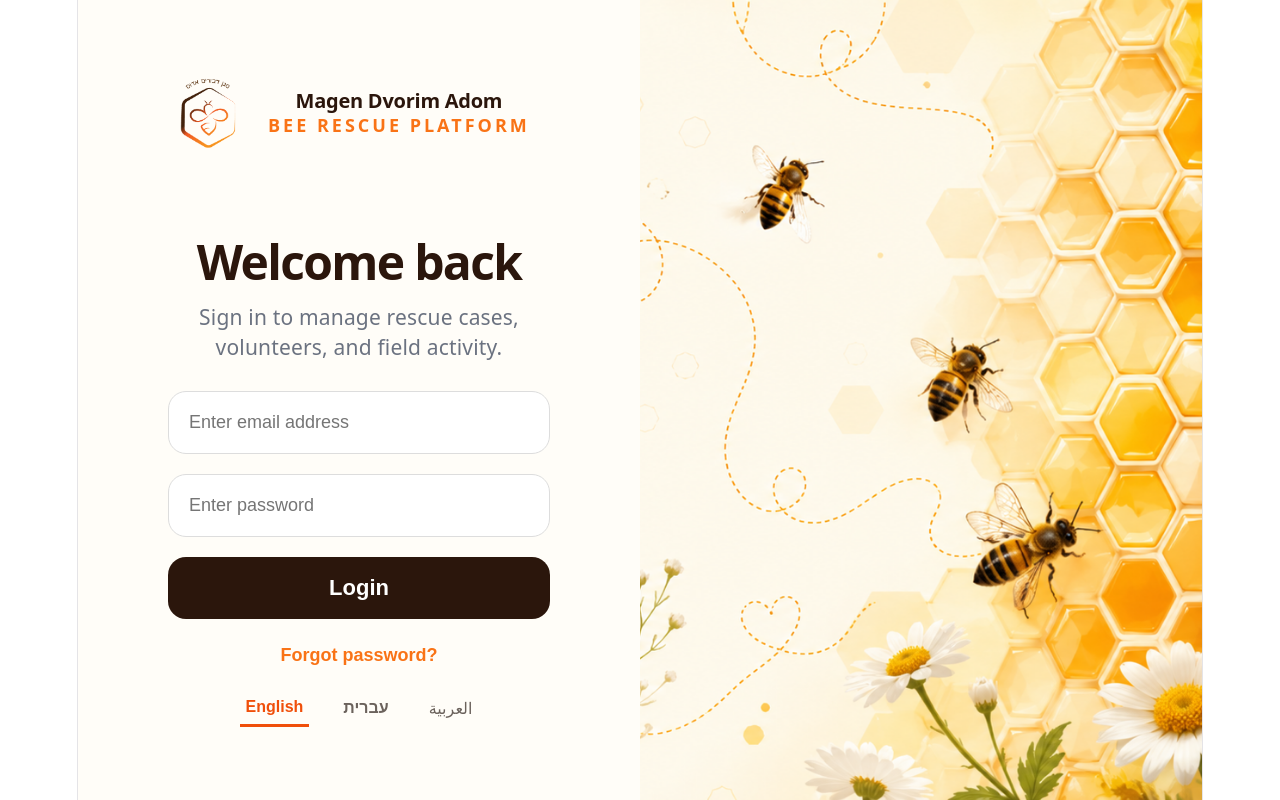
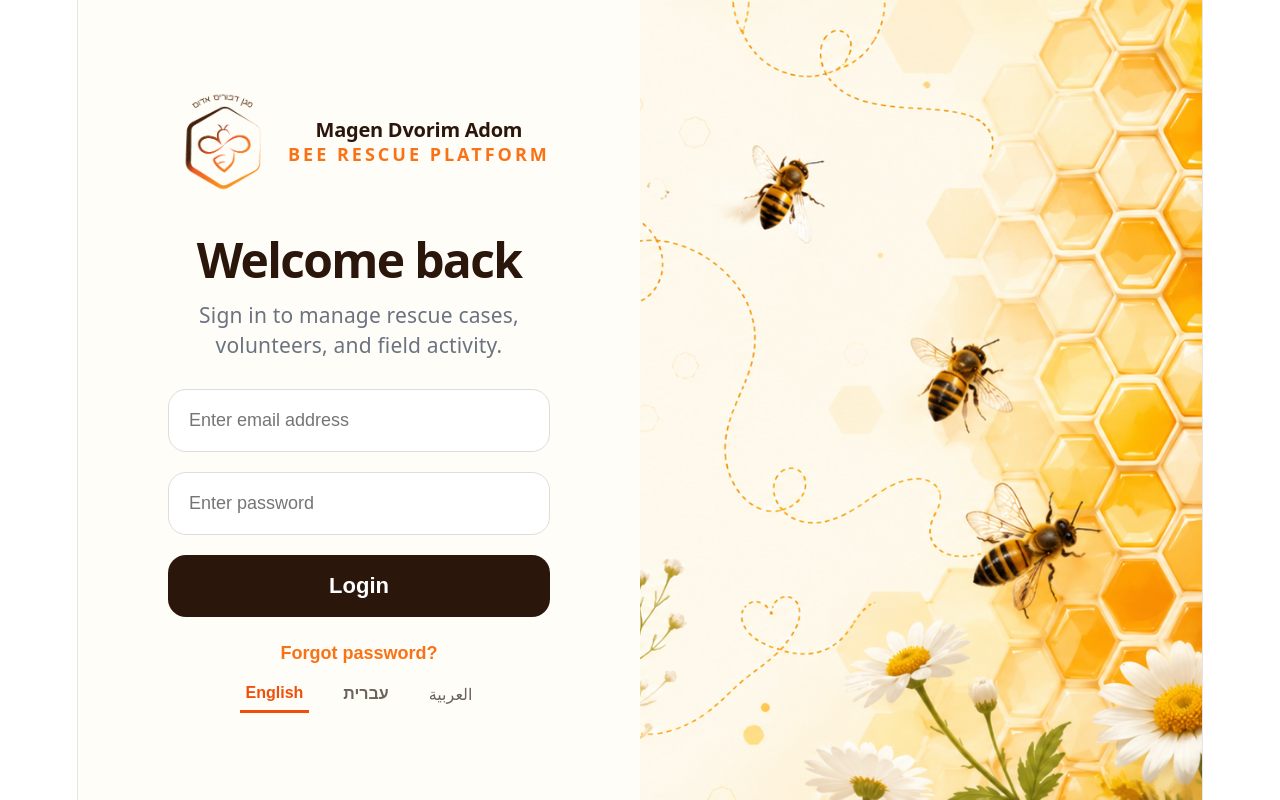
Before and after one commit to jce-kehila-2026/kehila-2026-magen-dvorim-adom, a React (Vite) app: page / in a window 1280 px wide. Built offline with nearby package versions, Linux system fonts and the light colour scheme; no server answers.

Commit message:
Polish UI and fix tests

```diff
--- a/src/App.css
+++ b/src/App.css
@@ -576,18 +576,6 @@
     font-size: 36px;
   }
 }
-.login-visual-side {
-  animation: bgFloat 10s ease-in-out infinite;
-}
-
-@keyframes bgFloat {
-  0%, 100% {
-    background-position: center center;
-  }
-  50% {
-    background-position: center 20px;
-  }
-}
 @keyframes floatingImage {
   0%, 100% {
     transform: translateY(0px) scale(1);
@@ -598,7 +586,25 @@
   }
 }
 
-.floating-image {
+/* .floating-image {
   animation: floatingImage 5s ease-in-out infinite !important;
   will-change: transform;
+} */
+.floating-image {
+  animation: beeHero 8s ease-in-out infinite;
 }
+
+
+  @keyframes beeHero {
+  0% {
+    transform: translateY(0px) scale(1);
+  }
+
+  50% {
+    transform: translateY(-6px) scale(1.015);
+  }
+
+  100% {
+    transform: translateY(0px) scale(1);
+  }
+}
--- a/src/components/views/AdminUsersView.jsx
+++ b/src/components/views/AdminUsersView.jsx
@@ -2,7 +2,7 @@
 // Allows viewing, creating, editing, deleting, and restoring users.
 
 import { useNavigate } from "react-router-dom";
-import logo from "../../assets/עברית-logo.png";
+import logo from "../../assets/logo.png";
 
 function getRoleBadge(role, USER_ROLES) {
   const labels = {
--- a/src/components/views/CasesView.jsx
+++ b/src/components/views/CasesView.jsx
@@ -2,7 +2,7 @@
 // Displays rescue cases with filtering, assignment, and status actions.
 
 import { useNavigate } from "react-router-dom";
-import logo from "../../assets/עברית-logo.png";
+import logo from "../../assets/logo.png";
 import VolunteerRecommendationMap from "./VolunteerRecommendationMap";
 
 function CasesView({
--- a/src/components/views/DashboardView.jsx
+++ b/src/components/views/DashboardView.jsx
@@ -5,7 +5,7 @@ import { useNavigate } from "react-router-dom";
 import AssignedCasesMap from "../AssignedCasesMap";
 import CoordinatorSendForm from "../../pages/CoordinatorSendForm";
 import { USER_ROLES } from "../../services/userSchema";
-import logo from "../../assets/עברית-logo.png";
+import logo from "../../assets/logo.png";
 
 function DashboardView({
   userProfile,
--- a/src/components/views/LoginView.jsx
+++ b/src/components/views/LoginView.jsx
@@ -1,5 +1,5 @@
-import loginImage from "../../assets/creative.png";
-import logo from "../../assets/עברית-logo.png";
+import creativeImage from "../../assets/creative.png";
+import logo from "../../assets/logo.png";
 
 export default function LoginView({
   email,
@@ -101,7 +101,7 @@ export default function LoginView({
 
       <div style={styles.right}>
         <img
-        src={loginImage}
+        src={creativeImage}
         alt="Bee Rescue"
         className="floating-image"
         style={styles.sideImage}
@@ -145,14 +145,17 @@ const styles = {
  logoRow: {
   display: "flex",
   alignItems: "center",
-    gap: "20px",
-    marginBottom: "50px",
+  gap: "10px",
+  marginBottom: "28px",
+  overflow: "visible",
 },
 
   logo: {
-    width: "80px",
-    height: "80px",
+    width: "110px",
+    height: "110px",
     objectFit: "contain",
+    display: "block",
+    flexShrink: 0,
 },
 
   brandTitle: {
@@ -167,8 +170,9 @@ const styles = {
     letterSpacing: "3px",
     fontWeight: "700",
   },
+
   languageRow: {
-  marginTop: "30px",
+  marginTop: "18px",
   display: "flex",
   justifyContent: "center",
   gap: "28px",
@@ -193,7 +197,7 @@ langActive: {
   fontSize: "48px",
   lineHeight: 1.05,
   color: "#2b160c",
-  margin: "34px 0 14px",
+  margin: "10px 0 14px",
   fontWeight: "900",
 },
 
--- a/src/components/views/MyCasesView.jsx
+++ b/src/components/views/MyCasesView.jsx
@@ -1,5 +1,5 @@
 import { useNavigate } from "react-router-dom";
-import logo from "../../assets/עברית-logo.png";
+import logo from "../../assets/logo.png";
 
 function MyCasesView({
   userProfile,
--- a/src/components/views/ProfileView.jsx
+++ b/src/components/views/ProfileView.jsx
@@ -2,7 +2,7 @@
 // Allows users to view and update their personal information.
 
 import { useNavigate } from "react-router-dom";
-import logo from "../../assets/עברית-logo.png";
+import logo from "../../assets/logo.png";
 
 export default function ProfileView({
   userProfile,
--- a/src/components/views/ReportsView.jsx
+++ b/src/components/views/ReportsView.jsx
@@ -3,7 +3,7 @@
 
 import { useMemo, useState } from "react";
 import { useNavigate } from "react-router-dom";
-import logo from "../../assets/עברית-logo.png";
+import logo from "../../assets/logo.png";
 
 function ReportsView({ userProfile, stats, loading, error }) {
   const navigate = useNavigate();
--- a/src/components/views/VolunteerDashboardView.jsx
+++ b/src/components/views/VolunteerDashboardView.jsx
@@ -2,7 +2,7 @@
 // Shows assigned cases, recommendations, and volunteer statistics.
 
 import { useNavigate } from "react-router-dom";
-import logo from "../../assets/עברית-logo.png";
+import logo from "../../assets/logo.png";
 
 function VolunteerDashboardView({
   userProfile,
```
Also changed, not shown: src/assets/עברית-logo.png (deleted), 1 other file (tests, documents, lock files or other folders). Lines whose indentation alone changed are shown as unchanged.
